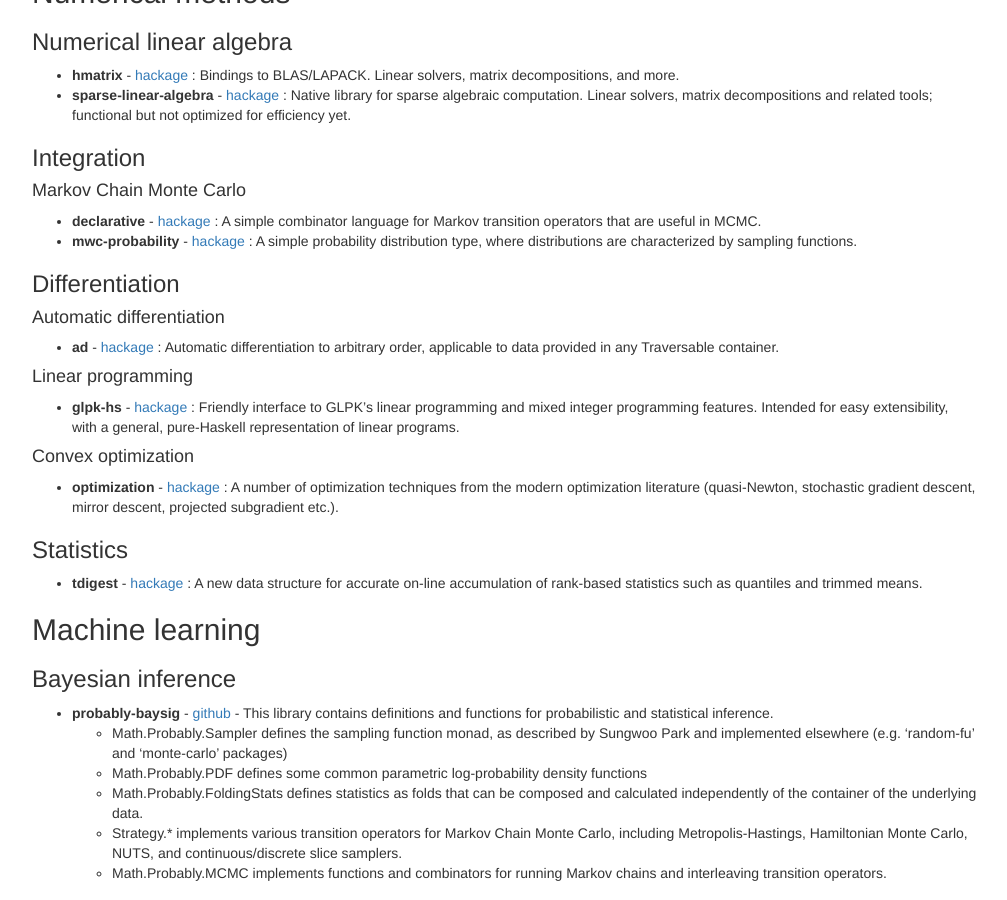
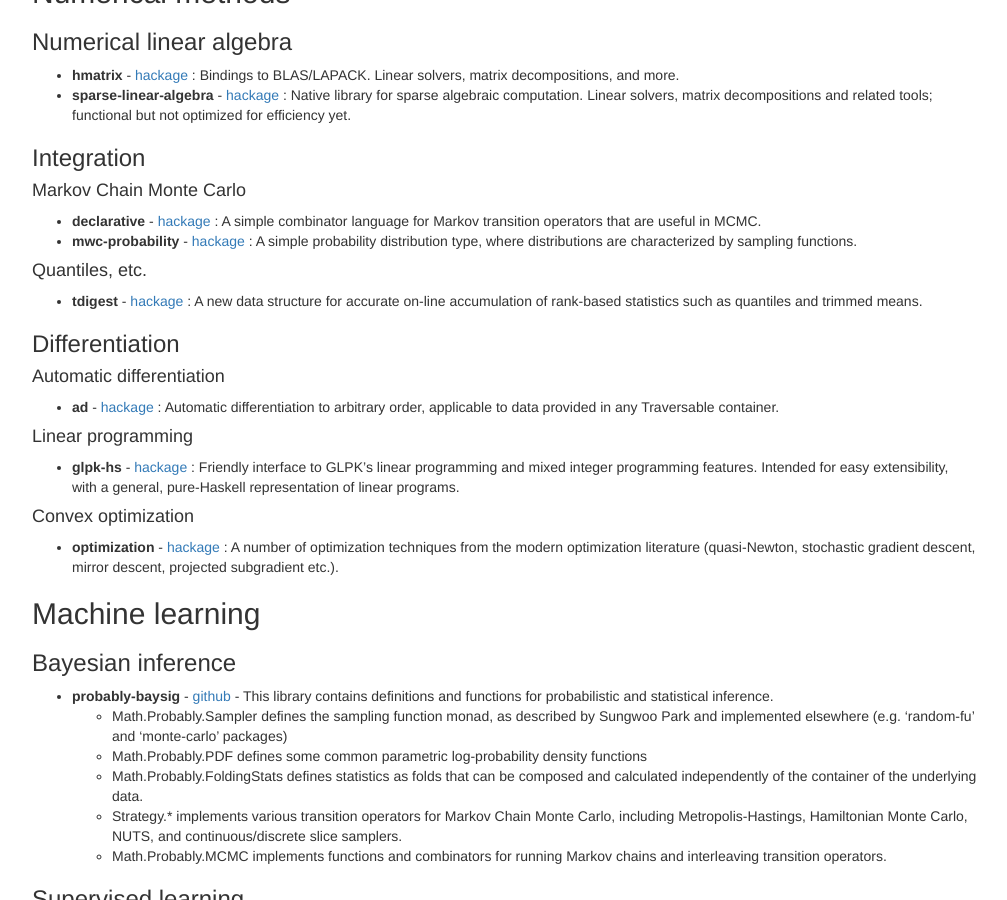
Before and after one commit to DataHaskell/docs, a Jekyll site: the page built from _posts/2016-10-19-current-environment.md, in a window 1280 px wide and 900 px high, scrolled down 1368 px. Shown: the whole window, without its empty margins (233-1240 px from the left). Built offline with Jekyll 4.4.1, drawn with Linux system fonts in a browser that asks for light colours; some of the changed text lies outside the part shown.

Commit message:
Update 2016-10-19-current-environment.md

```diff
--- a/_posts/2016-10-19-current-environment.md
+++ b/_posts/2016-10-19-current-environment.md
@@ -16,13 +16,14 @@ A list of data science and machine learning tools and algorithms that either alr
 - [Numerical methods](#numerical)
   - [Numerical linear algebra](#nla)
   - [Integration](#integration)
-    - Markov chain Monte Carlo
+    - [Markov chain Monte Carlo](#mcmc)
+    - [Quantiles, etc.](#quantiles)
   - [Differentiation](#differentiation)
     - Automatic differentiation
   - [Optimization](#optimization)
     - Linear programming
     - Convex optimization
-  - [Statistics](#stats)
+
 
 - [Machine learning](#ml)
   - [Bayesian inference](#bayes)
@@ -72,12 +73,19 @@ A list of data science and machine learning tools and algorithms that either alr
 - **sparse-linear-algebra** - [hackage](https://hackage.haskell.org/package/sparse-linear-algebra) : Native library for sparse algebraic computation. Linear solvers, matrix decompositions and related tools; functional but not optimized for efficiency yet.
 
 
+
+
 <h3 id="integration">Integration</h3>
 
 <h4 id="mcmc">Markov Chain Monte Carlo</h4>
 
   - **declarative** - [hackage](https://hackage.haskell.org/package/declarative) : A simple combinator language for Markov transition operators that are useful in MCMC.
   - **mwc-probability**  -  [hackage](https://hackage.haskell.org/package/mwc-probability) : A simple probability distribution type, where distributions are characterized by sampling functions.
+
+<h4 id="quantiles">Quantiles, etc.</h4>
+
+  - **tdigest** - [hackage](https://hackage.haskell.org/package/tdigest) : A new data structure for accurate on-line accumulation of rank-based statistics such as quantiles and trimmed means.
+
 
 
 
@@ -99,8 +107,8 @@ A list of data science and machine learning tools and algorithms that either alr
   - **optimization** - [hackage](https://hackage.haskell.org/package/optimization) : A number of optimization techniques from the modern optimization literature (quasi-Newton, stochastic gradient descent, mirror descent, projected subgradient etc.).
 
 
-<h3 id="stats">Statistics</h3>
-  - **tdigest** - [hackage](https://hackage.haskell.org/package/tdigest) : A new data structure for accurate on-line accumulation of rank-based statistics such as quantiles and trimmed means.
+
+
 
 
 <h2 id="ml">Machine learning</h2>
```
